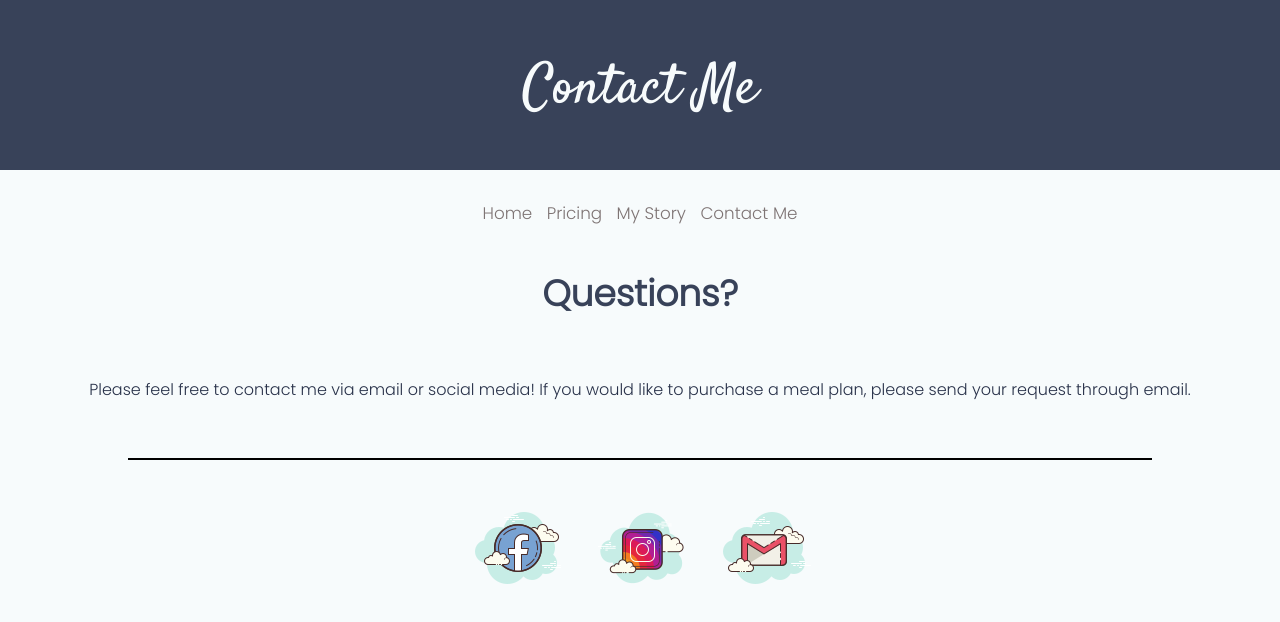
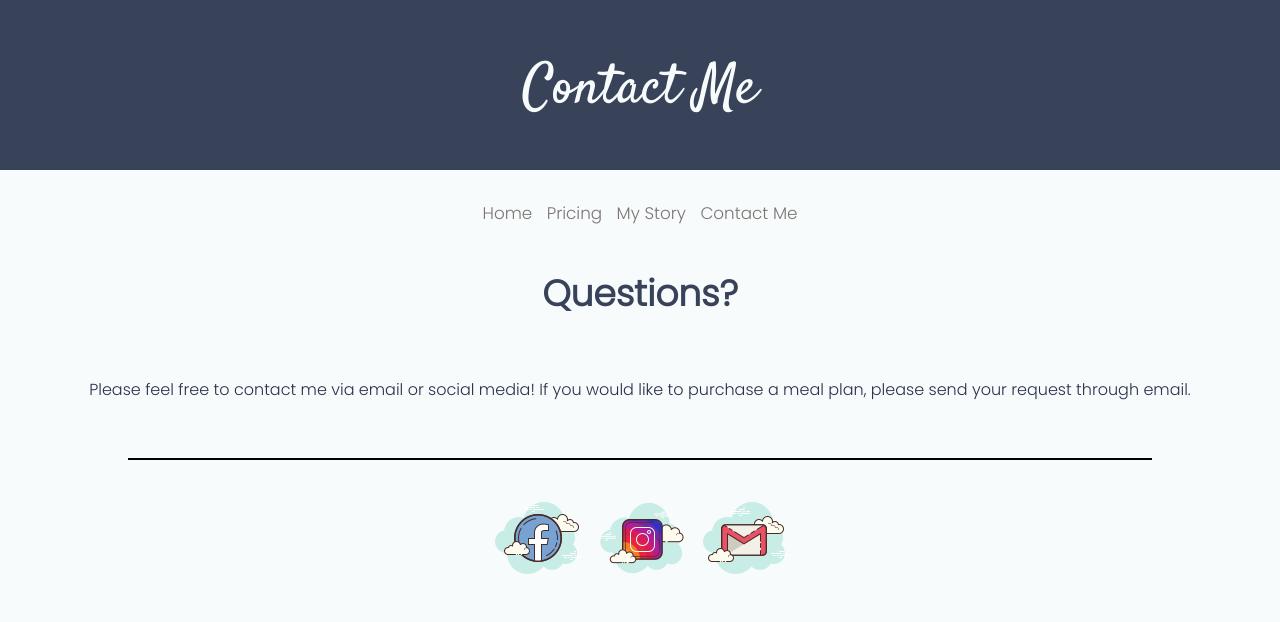
Before and after one commit to KCStack/RachelRogers, a plain HTML site: page Contact.html in a window 1280 px wide. Drawn offline with Linux system fonts and the light colour scheme.

Commit message:
final styles commit

```diff
--- a/styles.css
+++ b/styles.css
@@ -391,15 +391,3 @@ h3 {
 .links {
   padding: 20px;
 }
-
-.facebook {
-  padding: 10px;
-}
-
-.instagram {
-  padding: 10px;
-}
-
-.gmail {
-  padding: 10px;
-}
```
